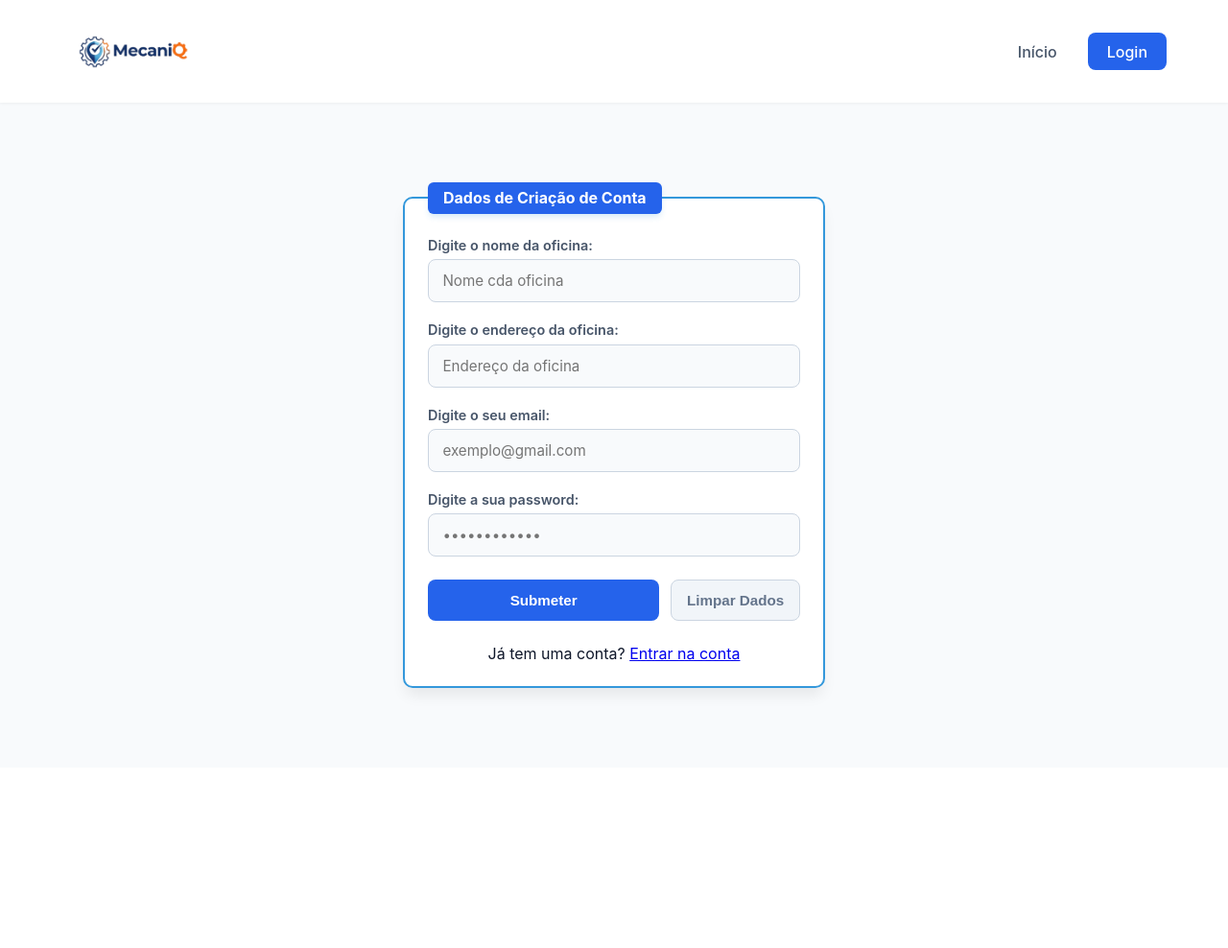
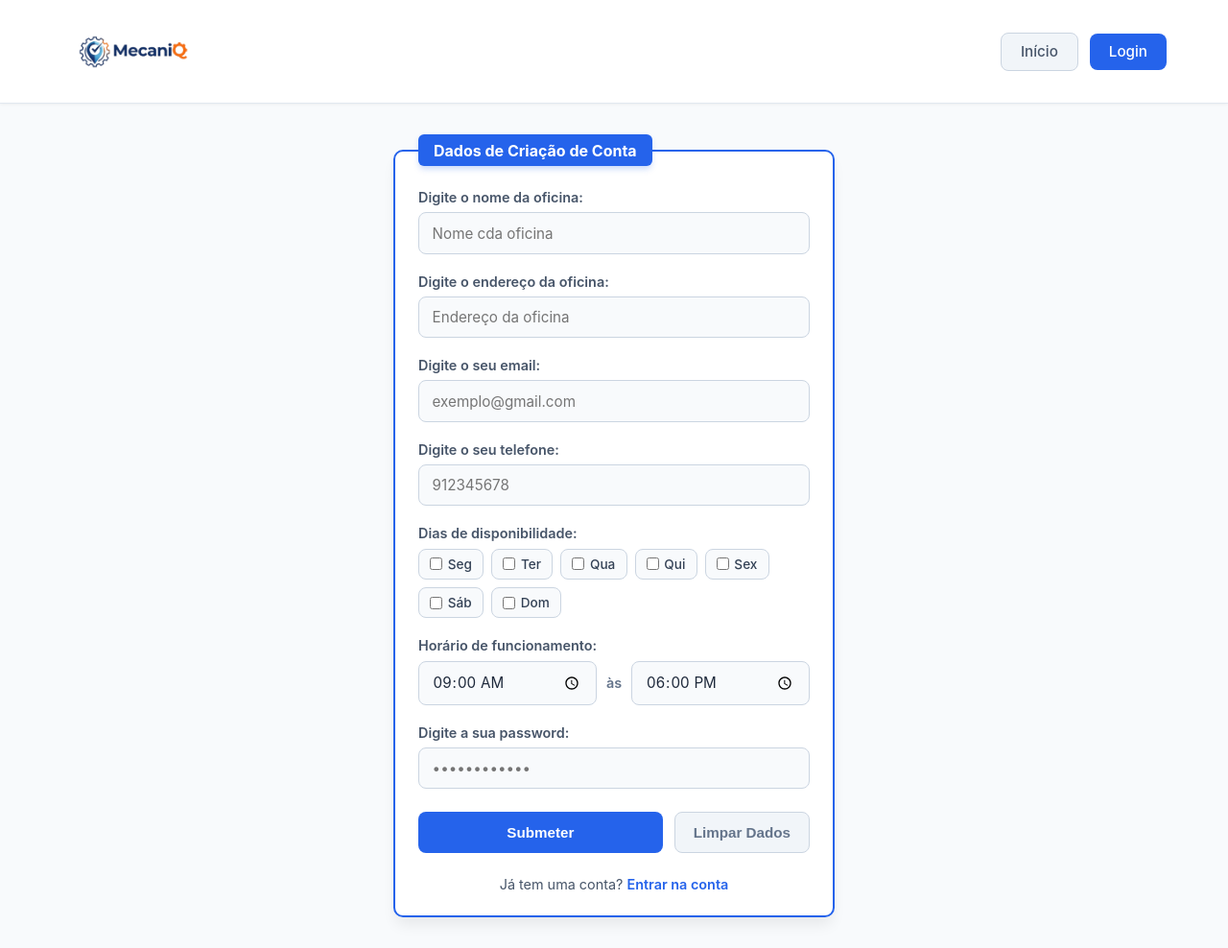
Before and after one commit to diogogonzaga/MecaniQ, a PHP site: page /account/create/ in a window 1280 px wide. Shown: the whole page at 96% size. Before the commit the page ends 728 px from the top, so only its background shows below. Run offline with PHP 8.4, Linux system fonts and the light colour scheme.

Commit message:
Regsito_completo

```diff
--- a/account/create/index.php
+++ b/account/create/index.php
@@ -1,20 +1,46 @@
 <?php
+$erro = '';
 
 if (isset($_POST['submit'])) {
-    include_once('../../bd/conecao_db.php');
+    $name = trim($_POST['name'] ?? '');
+    $address = trim($_POST['address'] ?? '');
+    $mail = trim($_POST['mail'] ?? '');
+    $telefone = trim($_POST['telefone'] ?? '');
+    $dias = $_POST['dias'] ?? [];
+    $horaAbertura = trim($_POST['hora_abertura'] ?? '');
+    $horaFecho = trim($_POST['hora_fecho'] ?? '');
+    $pass = $_POST['pass'] ?? '';
 
-    $name = $_POST['name'];
-    $address = $_POST['address'];
-    $mail = $_POST['mail'];
-$passHash = password_hash($_POST['pass'], PASSWORD_DEFAULT);
+    if (
+        $name === '' ||
+        $address === '' ||
+        $mail === '' ||
+        $telefone === '' ||
+        !is_array($dias) || count($dias) === 0 ||
+        $horaAbertura === '' ||
+        $horaFecho === '' ||
+        $pass === ''
+    ) {
+        $erro = 'Preencha todos os campos obrigatórios e escolha pelo menos um dia.';
+    } elseif (!filter_var($mail, FILTER_VALIDATE_EMAIL)) {
+        $erro = 'Introduza um endereço de email válido.';
+    } elseif (!preg_match('/^[0-9]{9}$/', $telefone)) {
+        $erro = 'O telefone deve ter exatamente 9 dígitos.';
+    } else {
+        include_once('../../bd/conecao_db.php');
 
-    // Insere os dados no banco de dados
-$stmt = $pdo->prepare("INSERT INTO users (name, address, mail, pass) VALUES (?, ?, ?, ?)");
-    $stmt->execute([$name, $address, $mail, $passHash]);
+        $diasTexto = implode(',', $dias);
+        $passHash = password_hash($pass, PASSWORD_DEFAULT);
 
-    // Redireciona para a página de login
-    header('Location: ../../index.php');
-    exit();
+        $stmt = $pdo->prepare("
+            INSERT INTO oficinas (name, address, mail, telefone, dias_disponiveis, hora_abertura, hora_fecho, pass)
+            VALUES (?, ?, ?, ?, ?, ?, ?, ?)
+        ");
+        $stmt->execute([$name, $address, $mail, $telefone, $diasTexto, $horaAbertura, $horaFecho, $passHash]);
+
+        header('Location: ../../index.php');
+        exit();
+    }
 }
 ?>
 
@@ -54,7 +80,7 @@ $stmt = $pdo->prepare("INSERT INTO users (name, address, mail, pass) VALUES (?,
 
 <main class="login-container">
     <section id="login_card" class="login_card">
-        <!-- GET temporário até termos a BD -->
+
         <form action="index.php" method="POST" class="form">
             <fieldset>
                 <legend>Dados de Criação de Conta</legend>
@@ -73,6 +99,33 @@ $stmt = $pdo->prepare("INSERT INTO users (name, address, mail, pass) VALUES (?,
                     <label for="mail">Digite o seu email:</label>
                     <input type="email" name="mail" id="mail" placeholder="exemplo@gmail.com" required>
                 </div>
+
+                <div class="grupo">
+                    <label for="telefone">Digite o seu telefone:</label>
+                    <input type="text" name="telefone" id="telefone" placeholder="912345678" required>
+                </div>
+
+                <div class="grupo">
+                <label>Dias de disponibilidade:</label>
+                  <div class="dias-semana">
+                 <label><input type="checkbox" name="dias[]" value="seg"> Seg</label>
+                <label><input type="checkbox" name="dias[]" value="ter"> Ter</label>
+                <label><input type="checkbox" name="dias[]" value="qua"> Qua</label>
+                <label><input type="checkbox" name="dias[]" value="qui"> Qui</label>
+                <label><input type="checkbox" name="dias[]" value="sex"> Sex</label>
+                <label><input type="checkbox" name="dias[]" value="sab"> Sáb</label>
+                <label><input type="checkbox" name="dias[]" value="dom"> Dom</label>
+            </div>
+        </div>
+
+<div class="grupo">
+    <label for="hora_abertura">Horário de funcionamento:</label>
+    <div class="horario-grupo">
+        <input type="time" name="hora_abertura" id="hora_abertura" value="09:00" required>
+        <span class="asinhas">às</span>
+        <input type="time" name="hora_fecho" id="hora_fecho" value="18:00" required>
+    </div>
+</div>
 
                 <div class="grupo">
                     <label for="pass">Digite a sua password:</label>
--- a/account/create/style.css
+++ b/account/create/style.css
@@ -13,14 +13,16 @@ body {
   flex-direction: column;
 }
 
+.navbar-header {
+  background-color: #ffffff;
+  border-bottom: 1px solid #e2e8f0;
+}
 
 .navbar {
   display: flex;
   justify-content: space-between;
   align-items: center;
-  padding: 0rem 2rem;
-  color: #ffffff;
-  height: auto;
+  padding: 0.5rem 2rem;
   flex-wrap: wrap;
   gap: 1rem;
 }
@@ -39,12 +41,11 @@ body {
 
 .nav-links {
   display: flex;
+  align-items: center;
   gap: 0.75rem;
 }
 
-.btn {
-  color: #ffffff;
-  background-color: #2563eb;
+.nav-btn {
   text-decoration: none;
   padding: 0.5rem 1.25rem;
   border-radius: 6px;
@@ -54,9 +55,34 @@ body {
   white-space: nowrap;
 }
 
-.btn:hover {
+.nav-btn-primary {
+  color: #ffffff;
   background-color: #2563eb;
 }
+
+.nav-btn-primary:hover {
+  background-color: #1d4ed8;
+}
+
+.nav-btn-secondary {
+  color: #334155;
+  background-color: #f1f5f9;
+  border: 1px solid #cbd5e1;
+}
+
+.nav-btn-secondary:hover {
+  background-color: #e2e8f0;
+}
+
+.menu-toggle {
+  display: none;
+  background: none;
+  border: none;
+  font-size: 1.5rem;
+  color: #334155;
+  cursor: pointer;
+}
+
 
 .login-container {
   flex: 1;
@@ -68,12 +94,11 @@ body {
 
 .login_card {
   width: 100%;
-  max-width: 440px;
+  max-width: 460px;
 }
 
-
 fieldset {
-  border: 2px solid #3498db;
+  border: 2px solid #2563eb;
   border-radius: 10px;
   padding: 1.5rem;
   background-color: #ffffff;
@@ -87,9 +112,8 @@ legend {
   background-color: #2563eb;
   padding: 0.4rem 1rem;
   border-radius: 6px;
-  box-shadow: 0 4px 6px -1px rgba(52, 152, 219, 0.2);
+  box-shadow: 0 4px 6px -1px rgba(37, 99, 235, 0.25);
 }
-
 
 .grupo {
   margin-bottom: 1.25rem;
@@ -97,31 +121,90 @@ legend {
   flex-direction: column;
 }
 
-label {
+.grupo > label {
   font-size: 0.9rem;
   font-weight: 600;
   color: #475569;
-  margin-bottom: 0.4rem;
+  margin-bottom: 0.45rem;
 }
 
-input {
+input[type="text"],
+input[type="email"],
+input[type="password"],
+input[type="time"] {
   width: 100%;
-  padding: 0.75rem 0.9rem;
+  padding: 0.7rem 0.85rem;
   border: 1px solid #cbd5e1;
   border-radius: 8px;
   font-size: 0.95rem;
   font-family: inherit;
+  color: #1e293b;
   outline: none;
   transition: all 0.2s ease;
   background-color: #f8fafc;
 }
 
-input:focus {
+input[type="text"]:focus,
+input[type="email"]:focus,
+input[type="password"]:focus,
+input[type="time"]:focus {
   border-color: #2563eb;
   background-color: #ffffff;
-  box-shadow: 0 0 0 3px rgba(52, 152, 219, 0.15);
+  box-shadow: 0 0 0 3px rgba(37, 99, 235, 0.15);
 }
 
+.dias-semana {
+  display: flex;
+  flex-wrap: wrap;
+  gap: 0.5rem;
+}
+
+.dias-semana label {
+  display: inline-flex;
+  align-items: center;
+  gap: 0.35rem;
+  padding: 0.45rem 0.7rem;
+  background-color: #f8fafc;
+  border: 1px solid #cbd5e1;
+  border-radius: 8px;
+  font-size: 0.85rem;
+  font-weight: 500;
+  color: #334155;
+  cursor: pointer;
+  transition: all 0.2s ease;
+}
+
+.dias-semana label:hover {
+  border-color: #2563eb;
+  background-color: #eff6ff;
+}
+
+.dias-semana input[type="checkbox"] {
+  width: auto;
+  margin: 0;
+  accent-color: #2563eb;
+  cursor: pointer;
+}
+
+.horario-grupo {
+  display: flex;
+  align-items: center;
+  gap: 0.65rem;
+  width: 100%;
+}
+
+.horario-grupo input[type="time"] {
+  flex: 1;
+  min-width: 0;
+}
+
+.asinhas {
+  flex-shrink: 0;
+  font-size: 0.9rem;
+  font-weight: 600;
+  color: #64748b;
+  user-select: none;
+}
 
 .botoes-grupo {
   display: flex;
@@ -133,7 +216,7 @@ input:focus {
   flex: 2;
   padding: 0.75rem;
   background-color: #2563eb;
-  color: white;
+  color: #ffffff;
   border: none;
   border-radius: 8px;
   font-weight: 600;
@@ -143,7 +226,7 @@ input:focus {
 }
 
 .btn-submit:hover {
-  background-color: #2563eb;
+  background-color: #1d4ed8;
 }
 
 .btn-reset {
@@ -165,6 +248,28 @@ input:focus {
 }
 
 .francesinha {
-text-align: center;
+  text-align: center;
   margin-top: 1.5rem;
+  font-size: 0.9rem;
+  color: #475569;
 }
+
+.francesinha a {
+  color: #2563eb;
+  font-weight: 600;
+  text-decoration: none;
+}
+
+.francesinha a:hover {
+  text-decoration: underline;
+}
+
+@media (max-width: 600px) {
+  .navbar {
+    padding: 0.5rem 1rem;
+  }
+
+  .botoes-grupo {
+    flex-direction: column;
+  }
+}
```
